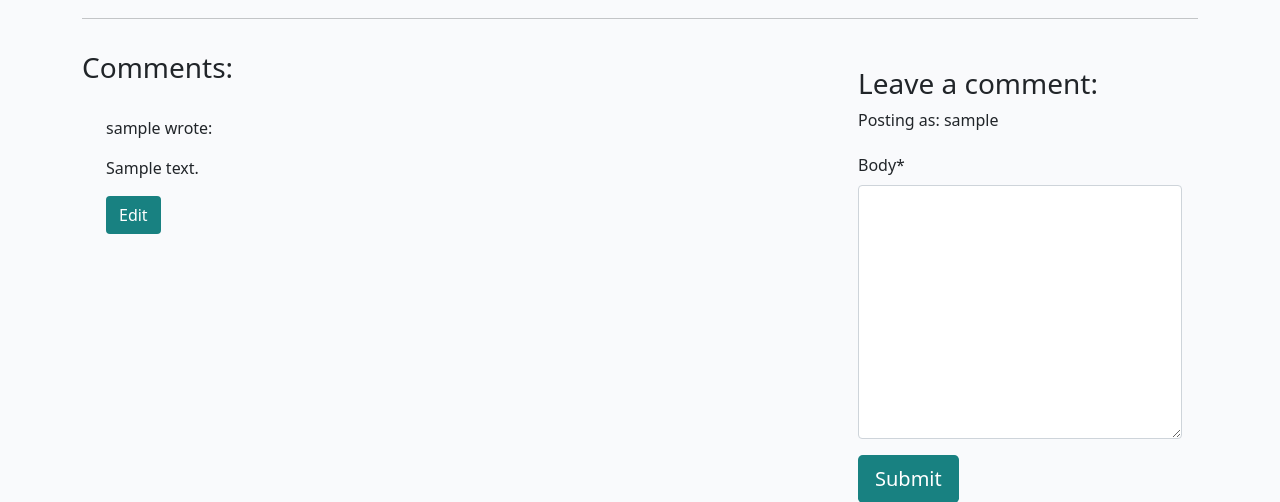
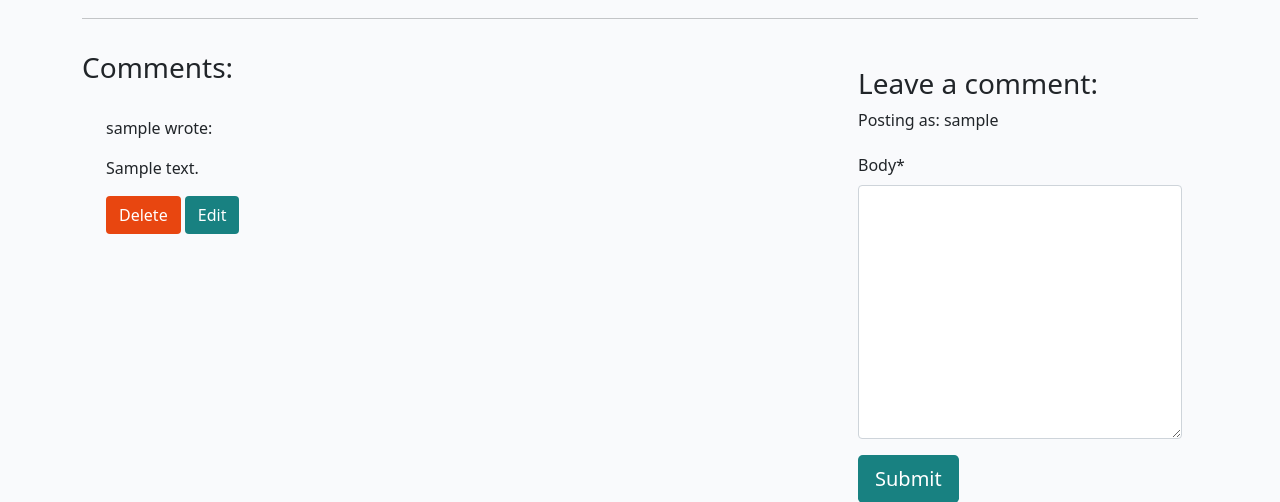
Before and after one commit to maggku/cats, a Django app: a page that uses posts/templates/posts/post_detail.html in a window 1280 px wide. Shown: the part 514-1016 px from the top of the page. Run offline with Django 4.2, Linux system fonts and the light colour scheme; a user stored in the database is signed in; tables that the repository leaves empty hold one stand-in row (values such as "Sample post"); some libraries are stand-ins or nearby versions.

Commit message:
Adding a delete button to comments with all its functiionality

```diff
--- a/posts/templates/posts/post_detail.html
+++ b/posts/templates/posts/post_detail.html
@@ -67,6 +67,8 @@
           </p>
           {% endif %}
             {% if user.is_authenticated and comment.author == user %}
+            <button class="btn btn-delete"
+              comment_id="{{ comment.id }}">Delete</button>
             <button class="btn btn-edit"
               comment_id="{{ comment.id }}">Edit</button>
             {% endif %}
@@ -95,6 +97,30 @@
     </div>
   </div>
 </div>
+<!-- Delete confirmation modal -->
+<div class="modal fade" id="deleteModal" tabindex="-1"
+  aria-labelledby="deleteModalLabel" aria-hidden="true">
+  <div class="modal-dialog">
+    <div class="modal-content">
+      <div class="modal-header">
+        <h5 class="modal-title"
+          id="deleteModalLabel">Delete comment?</h5>
+        <button type="button" class="btn-close"
+          data-bs-dismiss="modal" aria-label="Close"></button>
+      </div>
+      <div class="modal-body">
+        Are you sure you want to delete your comment?
+        This action cannot be undone.
+      </div>
+      <div class="modal-footer">
+        <button type="button" class="btn btn-secondary"
+          data-bs-dismiss="modal">Close</button>
+        <a id="deleteConfirm" href="#" class="btn
+          btn-danger">Delete</a>
+      </div>
+    </div>
+  </div>
+</div>
 
 {% endblock content %}
 
--- a/posts/urls.py
+++ b/posts/urls.py
@@ -6,4 +6,6 @@ urlpatterns = [
     path('<slug:slug>/', views.post_detail, name='post_detail'),
     path('<slug:slug>/edit_comment/<int:comment_id>',
          views.comment_edit, name='comment_edit'),
+    path('<slug:slug>/delete_comment/<int:comment_id>',
+         views.comment_delete, name='comment_delete'),
 ]
--- a/posts/views.py
+++ b/posts/views.py
@@ -77,3 +77,19 @@ def comment_edit(request, slug, comment_id):
             messages.add_message(request, messages.ERROR, 'Error updating comment!')
 
     return HttpResponseRedirect(reverse('post_detail', args=[slug]))
+
+def comment_delete(request, slug, comment_id):
+    """
+    view to delete comment
+    """
+    queryset = Post.objects.filter(status=1)
+    post = get_object_or_404(queryset, slug=slug)
+    comment = get_object_or_404(Comment, pk=comment_id)
+
+    if comment.author == request.user:
+        comment.delete()
+        messages.add_message(request, messages.SUCCESS, 'Comment deleted!')
+    else:
+        messages.add_message(request, messages.ERROR, 'You can only delete your own comments!')
+
+    return HttpResponseRedirect(reverse('post_detail', args=[slug]))
--- a/static/js/comments.js
+++ b/static/js/comments.js
@@ -3,6 +3,9 @@ const commentText = document.getElementById("id_body");
 const commentForm = document.getElementById("commentForm");
 const submitButton = document.getElementById("submitButton");
 
+const deleteModal = new bootstrap.Modal(document.getElementById("deleteModal"));
+const deleteButtons = document.getElementsByClassName("btn-delete");
+const deleteConfirm = document.getElementById("deleteConfirm");
 /**
 * Initializes edit functionality for the provided edit buttons.
 *
@@ -22,3 +25,24 @@ for (let button of editButtons) {
     commentForm.setAttribute("action", `edit_comment/${commentId}`);
   });
 }
+
+/**
+* Initializes deletion functionality for the provided delete buttons.
+*
+* For each button in the `deleteButtons` collection:
+* - Retrieves the associated comment's ID upon click.
+* - Updates the `deleteConfirm` link's href to point to the
+* deletion endpoint for the specific comment.
+* - Displays a confirmation modal (`deleteModal`) to prompt
+* the user for confirmation before deletion.
+*/
+for (let button of deleteButtons) {
+    button.addEventListener("click", (e) => {
+        console.log("Delete button clicked");
+        let commentId = e.target.getAttribute("comment_id");
+        console.log("Comment ID:", commentId);
+        deleteConfirm.href = `delete_comment/${commentId}`;
+        console.log("About to show modal");
+        deleteModal.show();
+    });
+}
```
